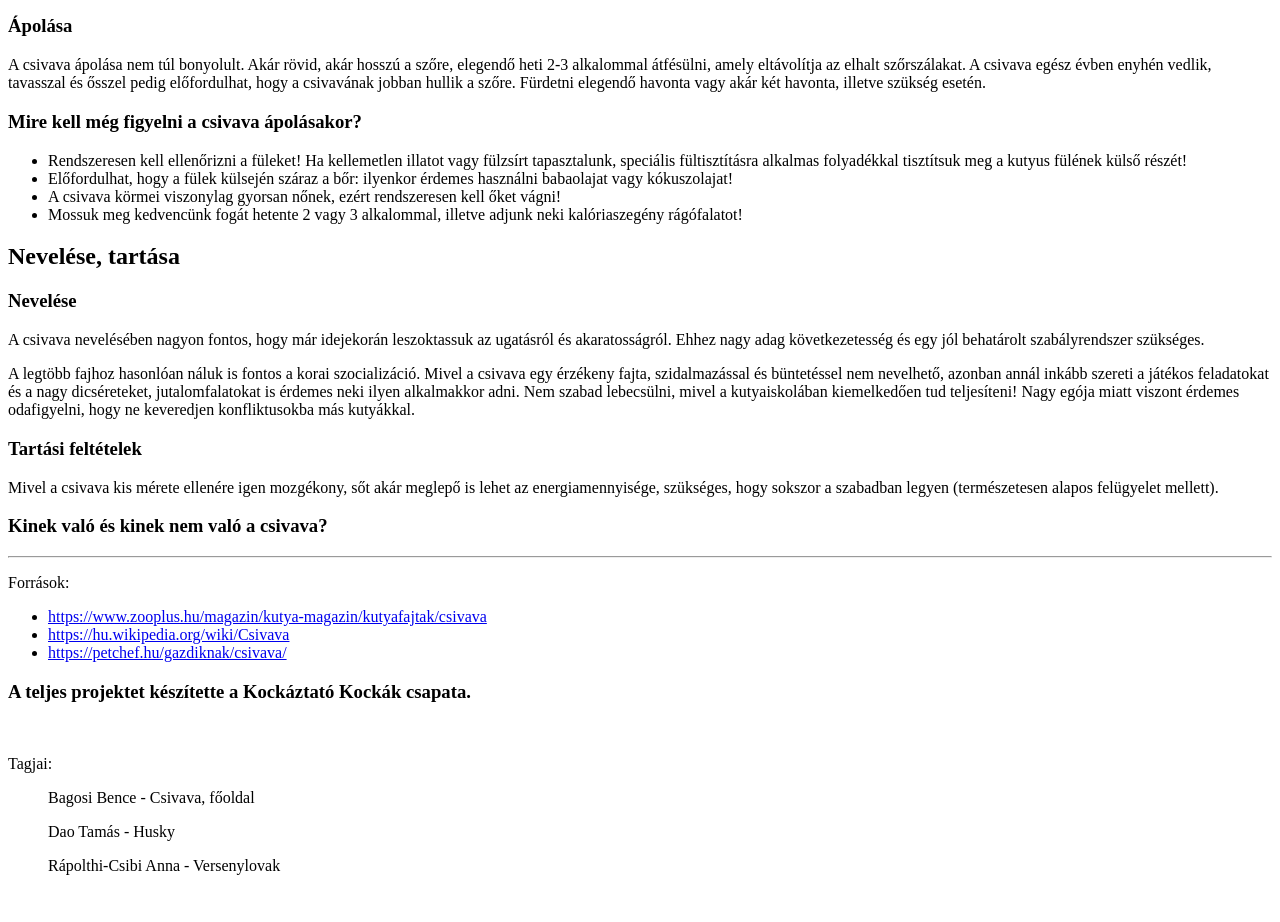
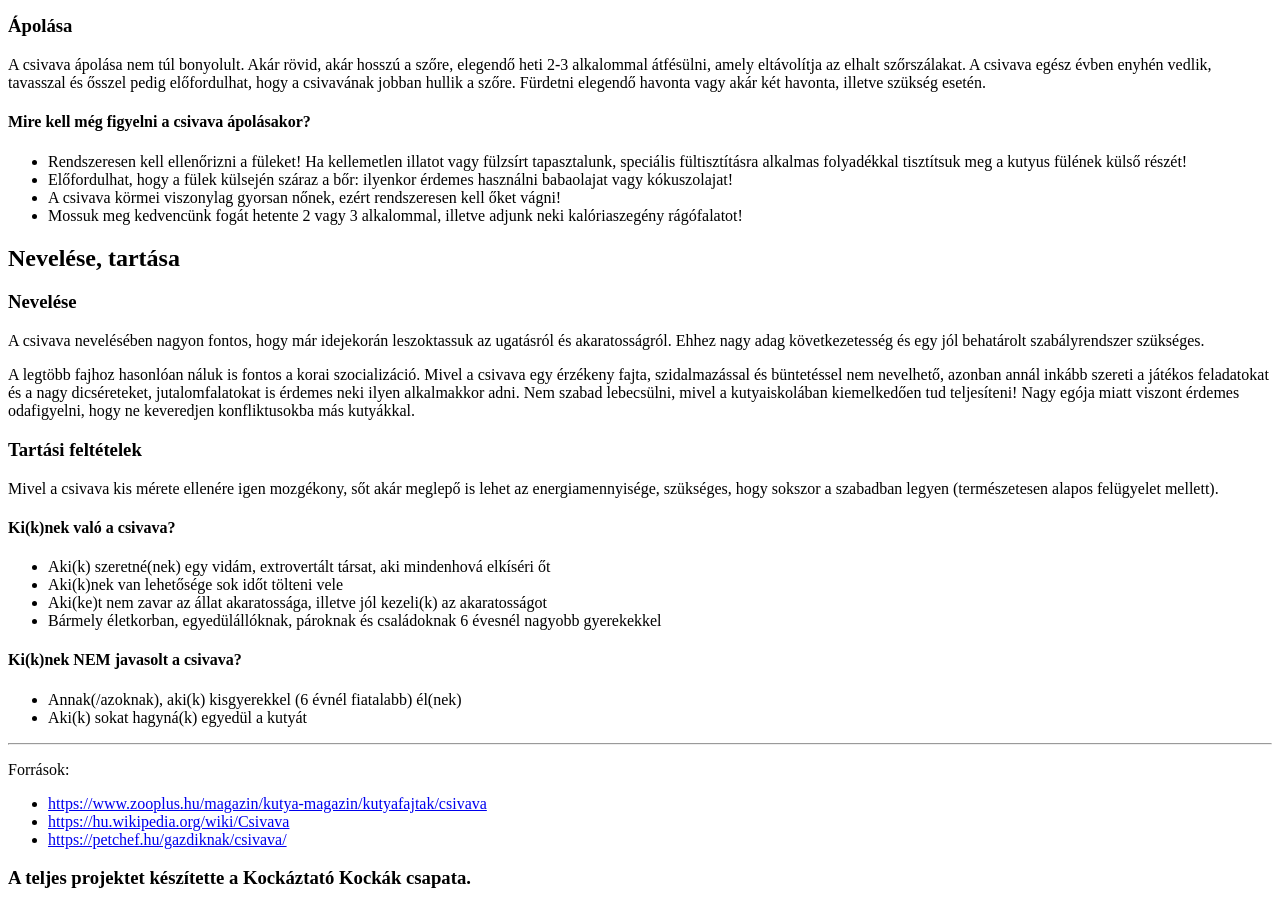
Before and after one commit to Furnovsky963/2023-24-Kockaztato_Kockak, a plain HTML site: page Bagosi_Bence_IKT/index.html in a window 1280 px wide. Shown: the part 1958-2880 px from the top of the page. Drawn offline with nearby package versions, Linux system fonts and the light colour scheme; files that its build step writes are made by us from their sources.

Commit message:
csivava_index.html v1.4.7
"Tartási feltételek" al-alfejezet befejezése, Bootstrap és CSS formázás nélküli nyers fájl VÉGLEGESÍTÉSE

```diff
--- a/Bagosi_Bence_IKT/index.html
+++ b/Bagosi_Bence_IKT/index.html
@@ -33,7 +33,7 @@
             <p>További érdekesség, hogy annak ellenére, hogy sokszor táskában hordják, a csivava nem csak ott szeret utazni, sőt: igazi felfedező, aki mozgékony és sportos. Olyannyira, hogy akár rövidebb futásokra is boldogan elkísér. A kerítésen lévő lyukakkal azonban nagyon kell vigyázni: apró termete miatt szinte bárhol kifér és ilyenkor úgy dönthet, hogy egyedül fedezi fel a környéket. Ezért sem szabad sohasem felügyelet nélkül kint hagyni a kertben vagy a mezőn. Sajnos a fajta sok képviselőjével előfordult már, hogy pici teste miatt elragadta valamilyen ragadozómadár! Az idegenekkel sokszor bizalmatlan, cicákkal azonban jól kijön, viszont pici mérete miatt csak nagyobb gyerekek mellé ajánlott.</p>
             <p>Így a csivavával való harmonikus együttélés alapfeltétele a profi szocializálás és a konzekvens nevelés. Ezekkel megelőzhető a kutya idegesítő ugatása és túlzott akaratossága.</p>
         <h2>Betegségei</h2>
-            <p>Mint minden kutyafajtának, a csivavának is megvannak a fajtára jellemző betegségei. Lássuk, melyek ezek!</p>
+            <p>Mint minden kutyafajtának, a csivavának is megvannak a fajtára jellemző betegségei. <em>Lássuk, melyek ezek!</em></p>
             <table>
                 <tr>
                     <th>Térdkalácsficam</th>
@@ -76,7 +76,7 @@
                 </ul>
             <h3>Ápolása</h3>
                 <p>A csivava ápolása nem túl bonyolult. Akár rövid, akár hosszú a szőre, elegendő heti 2-3 alkalommal átfésülni, amely eltávolítja az elhalt szőrszálakat. A csivava egész évben enyhén vedlik, tavasszal és ősszel pedig előfordulhat, hogy a csivavának jobban hullik a szőre. Fürdetni elegendő havonta vagy akár két havonta, illetve szükség esetén.</p>
-            <h3>Mire kell még figyelni a csivava ápolásakor?</h3>
+                    <h4>Mire kell még figyelni a csivava ápolásakor?</h4>
                         <ul>
                             <li>Rendszeresen kell ellenőrizni a füleket! Ha kellemetlen illatot vagy fülzsírt tapasztalunk, speciális fültisztításra alkalmas folyadékkal tisztítsuk meg a kutyus fülének külső részét!</li>
                             <li>Előfordulhat, hogy a fülek külsején száraz a bőr: ilyenkor érdemes használni babaolajat vagy kókuszolajat!</li>
@@ -89,7 +89,18 @@
                 <p>A legtöbb fajhoz hasonlóan náluk is fontos a korai szocializáció. Mivel a csivava egy érzékeny fajta, szidalmazással és büntetéssel nem nevelhető, azonban annál inkább szereti a játékos feladatokat és a nagy dicséreteket, jutalomfalatokat is érdemes neki ilyen alkalmakkor adni. Nem szabad lebecsülni, mivel a kutyaiskolában kiemelkedően tud teljesíteni! Nagy egója miatt viszont érdemes odafigyelni, hogy ne keveredjen konfliktusokba más kutyákkal.</p>
             <h3>Tartási feltételek</h3>
                 <p>Mivel a csivava kis mérete ellenére igen mozgékony, sőt akár meglepő is lehet az energiamennyisége, szükséges, hogy sokszor a szabadban legyen (természetesen alapos felügyelet mellett).</p>
-            <h3>Kinek való és kinek nem való a csivava?</h3>
+                    <h4>Ki(k)nek való a csivava?</h4>
+                        <ul>
+                            <li>Aki(k) szeretné(nek) egy vidám, extrovertált társat, aki mindenhová elkíséri őt</li>
+                            <li>Aki(k)nek van lehetősége sok időt tölteni vele</li>
+                            <li>Aki(ke)t nem zavar az állat akaratossága, illetve jól kezeli(k) az akaratosságot</li>
+                            <li>Bármely életkorban, egyedülállóknak, pároknak és családoknak 6 évesnél nagyobb gyerekekkel</li>
+                        </ul>
+                    <h4>Ki(k)nek NEM javasolt a csivava?</h4>
+                        <ul>
+                            <li>Annak(/azoknak), aki(k) kisgyerekkel (6 évnél fiatalabb) él(nek)</li>
+                            <li>Aki(k) sokat hagyná(k) egyedül a kutyát</li>
+                        </ul>
         <hr>
             <p>Források:</p>
             <ul>
```
Lines whose indentation alone changed are shown as unchanged.
